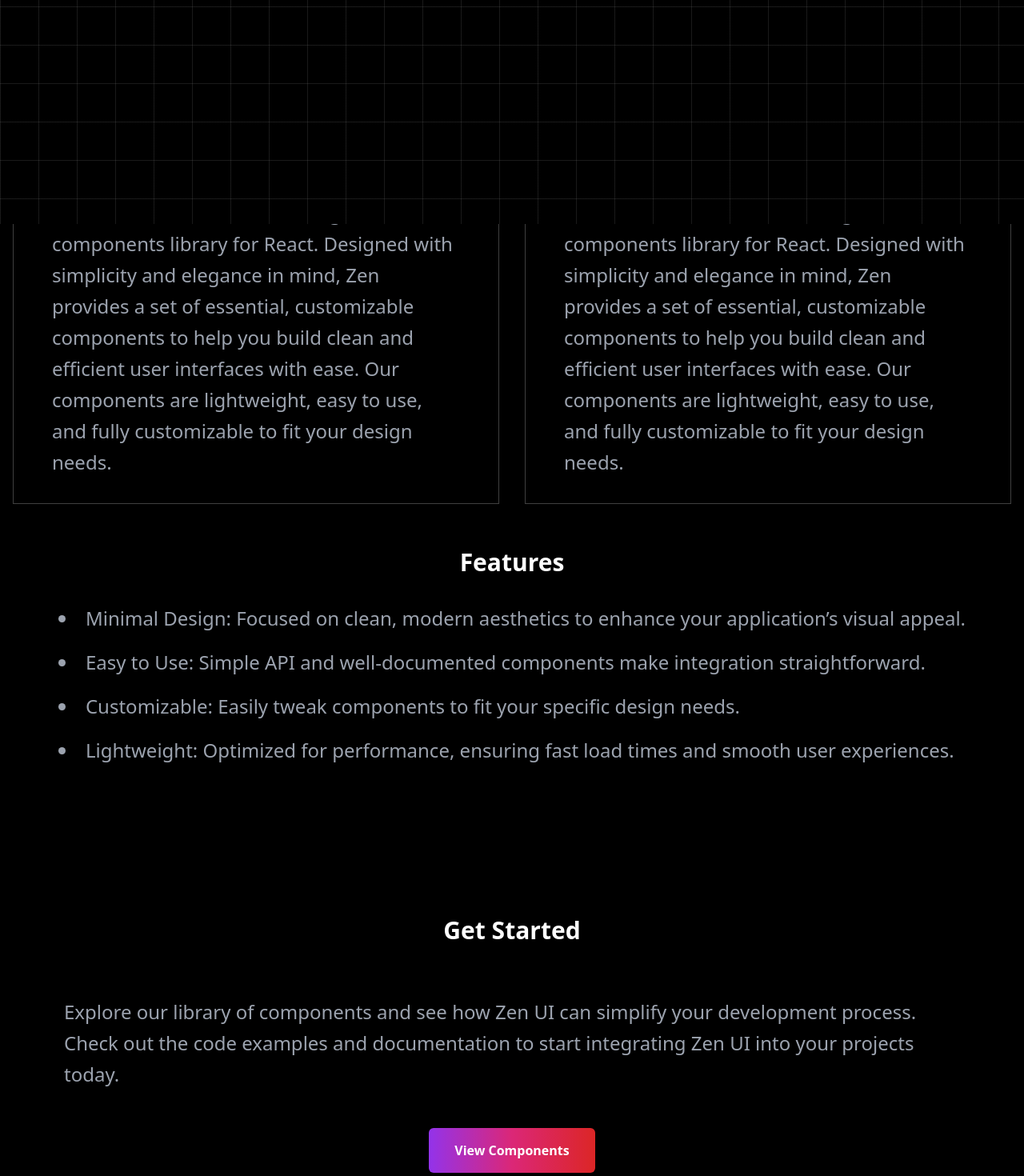
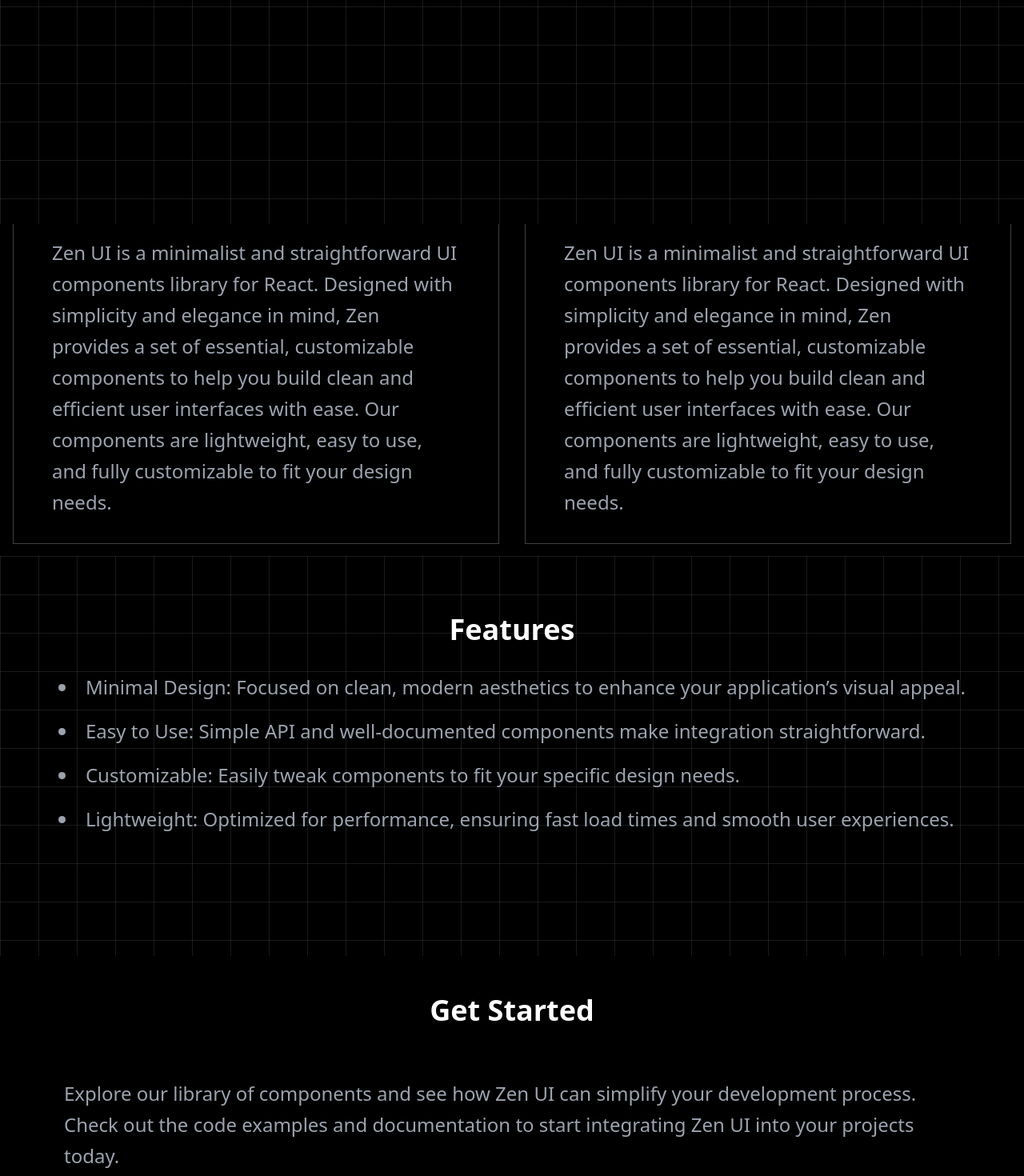
Before and after one commit to akshatbhj/zenui-web, a React (Vite) app: page / in a window 1280 px wide. Shown: the part 520-1990 px from the top of the page at 80% size. Built offline with nearby package versions, Linux system fonts and the light colour scheme.

Commit message:
patch: optimized home page and progress bar utilities

```diff
--- a/src/components/Home/Home.jsx
+++ b/src/components/Home/Home.jsx
@@ -18,8 +18,8 @@ function Home() {
         </header>
       </div>
       <main>
-        <section className="flex flex-col justify-center  bg-black items-center w-full h-[500px]">
-          <h2 className="text-4xl font-semibold mb-4 mt-20 text-white">
+        <section className="flex flex-col justify-center  bg-black items-center w-full h-[600px]">
+          <h2 className="text-4xl font-bold mb-4 mt-20 text-white">
             About Zen UI
           </h2>
           <div className="w-full flex flex-row justify-center items-center mt-4">
@@ -45,8 +45,8 @@ function Home() {
             </div>
           </div>
         </section>
-        <section className="flex flex-col justify-center bg-black items-center w-full h-[500px]">
-          <h2 className="text-3xl text-white font-semibold mb-8 mt-[-3rem]">
+        <section className="flex flex-col justify-center items-center w-full h-[500px]  bg-black bg-[linear-gradient(to_right,rgba(128,128,128,0.2)_1px,transparent_1px),linear-gradient(to_bottom,rgba(128,128,128,0.2)_1px,transparent_1px)] bg-[size:48px_48px]">
+          <h2 className="text-4xl text-white font-bold mb-8 mt-[-5rem]">
             Features
           </h2>
           <ul className="list-disc list-inside text-2xl text-gray-400 space-y-4 leading-relaxed">
@@ -69,7 +69,7 @@ function Home() {
           </ul>
         </section>
         <section className="flex flex-col justify-center bg-black items-center w-full h-[500px]">
-          <h2 className="text-3xl text-white font-semibold mb-8 mt-[-5rem]">
+          <h2 className="text-4xl text-white font-bold mb-8 mt-[-5rem]">
             Get Started
           </h2>
           <div className="flex justify-center items-center py-8 px-20 w-full mx-auto">
--- a/src/components/Navbar/Navbar.jsx
+++ b/src/components/Navbar/Navbar.jsx
@@ -12,7 +12,7 @@ function Navbar() {
           <div className="flex items-center lg:order-2">
             <Link
               to="/components"
-              className="text-white bg-gray-700/25 hover:bg-gray-700/75 font-medium rounded-lg text-sm px-4 lg:px-5 py-2 lg:py-2.5 mr-2 focus:outline-none"
+              className="text-white bg-gray-700/25 bg-gradient-to-r hover:from-purple-600 hover:via-pink-600 hover:to-red-600 font-medium rounded-lg text-sm px-4 lg:px-5 py-2 lg:py-2.5 mr-2 focus:outline-none"
             >
               Get started &#8594;
             </Link>
--- a/src/index.css
+++ b/src/index.css
@@ -1,3 +1,7 @@
 @tailwind base;
 @tailwind components;
 @tailwind utilities;
+
+body::-webkit-scrollbar {
+    display: none;
+  }
--- a/src/utils/ProgressBar.utils.js
+++ b/src/utils/ProgressBar.utils.js
@@ -1,5 +1,5 @@
 const progessBarComponentData = {
-  name: "Progress Bar",
+  name: "ProgressBar",
   code: `import React from 'react';
 
 const Progress = () => {
```
